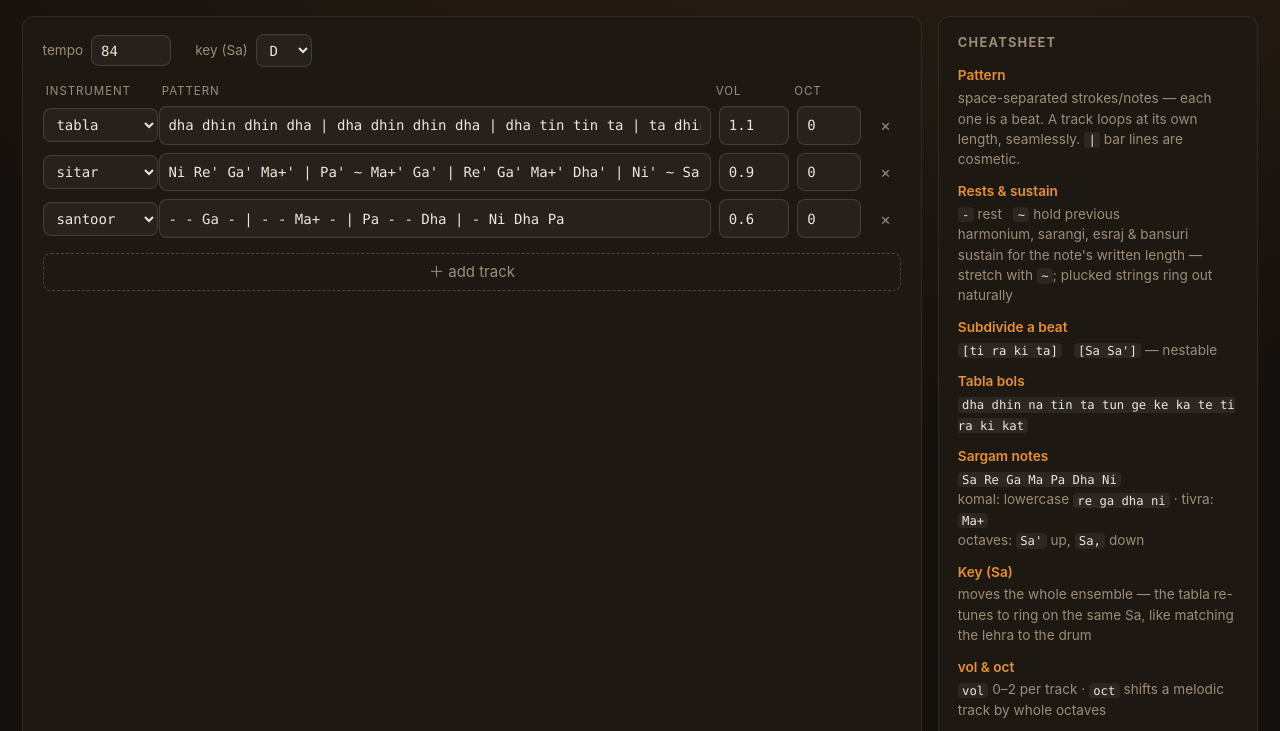
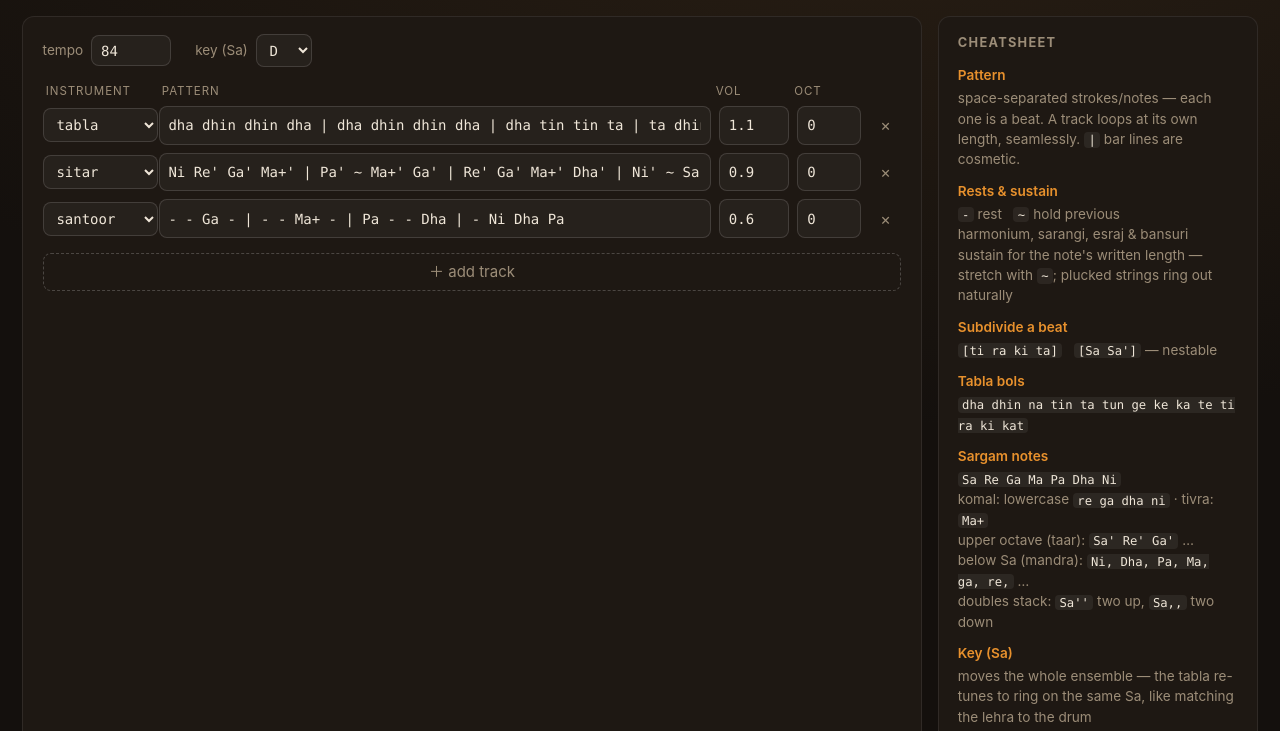
Before and after one commit to dipikasgp/ragaloop, a plain HTML site: page index.html in a window 1280 px wide. Shown: the part 69-800 px from the top of the page. Drawn offline with Linux system fonts and the light colour scheme.

Commit message:
Cheatsheet: document mandra (below-Sa) notation explicitly
Co-Authored-By: Claude Fable 5 <noreply@anthropic.com>

```diff
--- a/index.html
+++ b/index.html
@@ -58,7 +58,9 @@
         <dt>Sargam notes</dt>
         <dd><code>Sa Re Ga Ma Pa Dha Ni</code><br>
             komal: lowercase <code>re ga dha ni</code> · tivra: <code>Ma+</code><br>
-            octaves: <code>Sa'</code> up, <code>Sa,</code> down</dd>
+            upper octave (taar): <code>Sa' Re' Ga'</code> …<br>
+            below Sa (mandra): <code>Ni, Dha, Pa, Ma, ga, re,</code> …<br>
+            doubles stack: <code>Sa''</code> two up, <code>Sa,,</code> two down</dd>
         <dt>Key (Sa)</dt>
         <dd>moves the whole ensemble — the tabla re-tunes to ring on the same
             Sa, like matching the lehra to the drum</dd>
```
